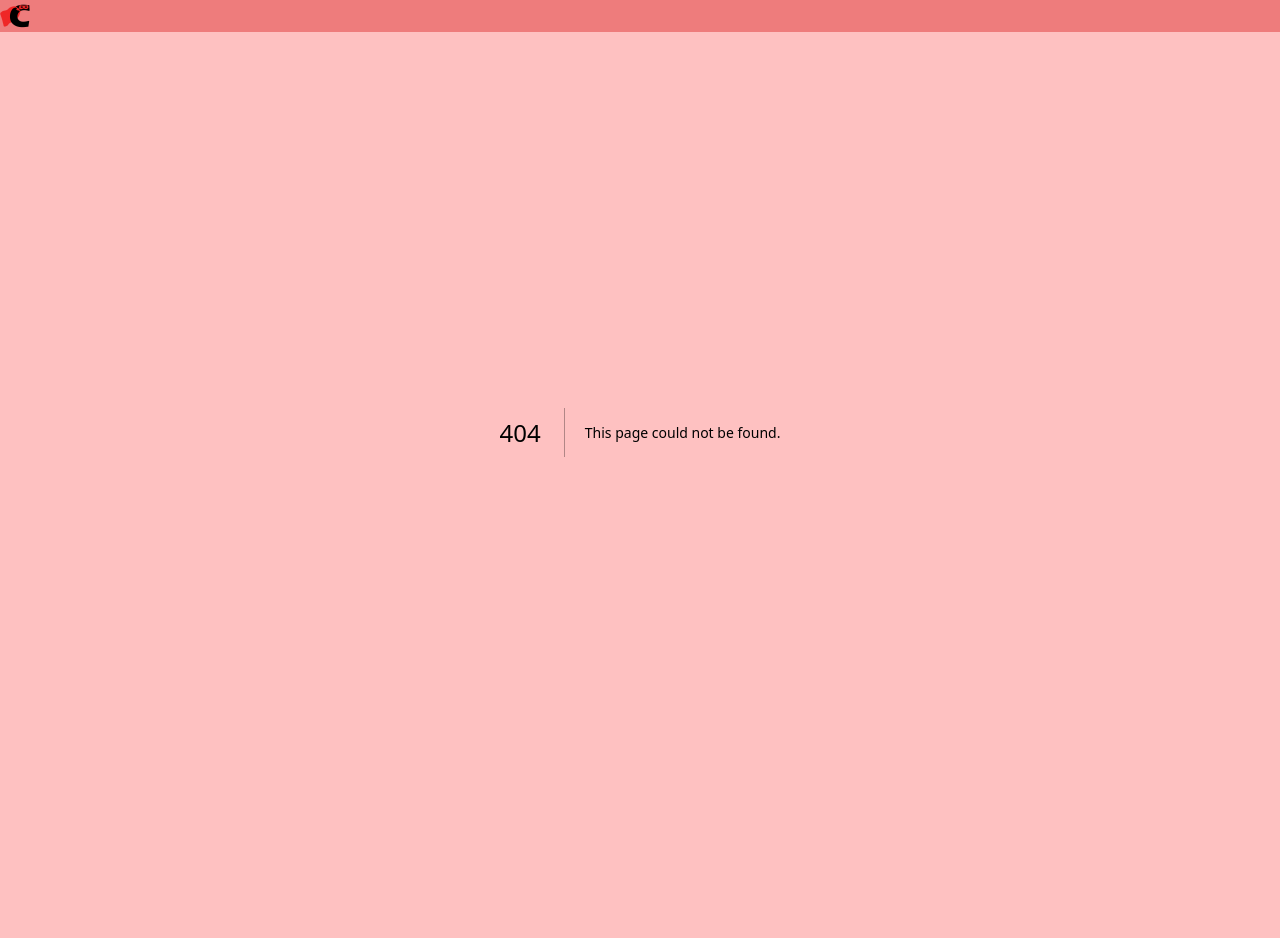
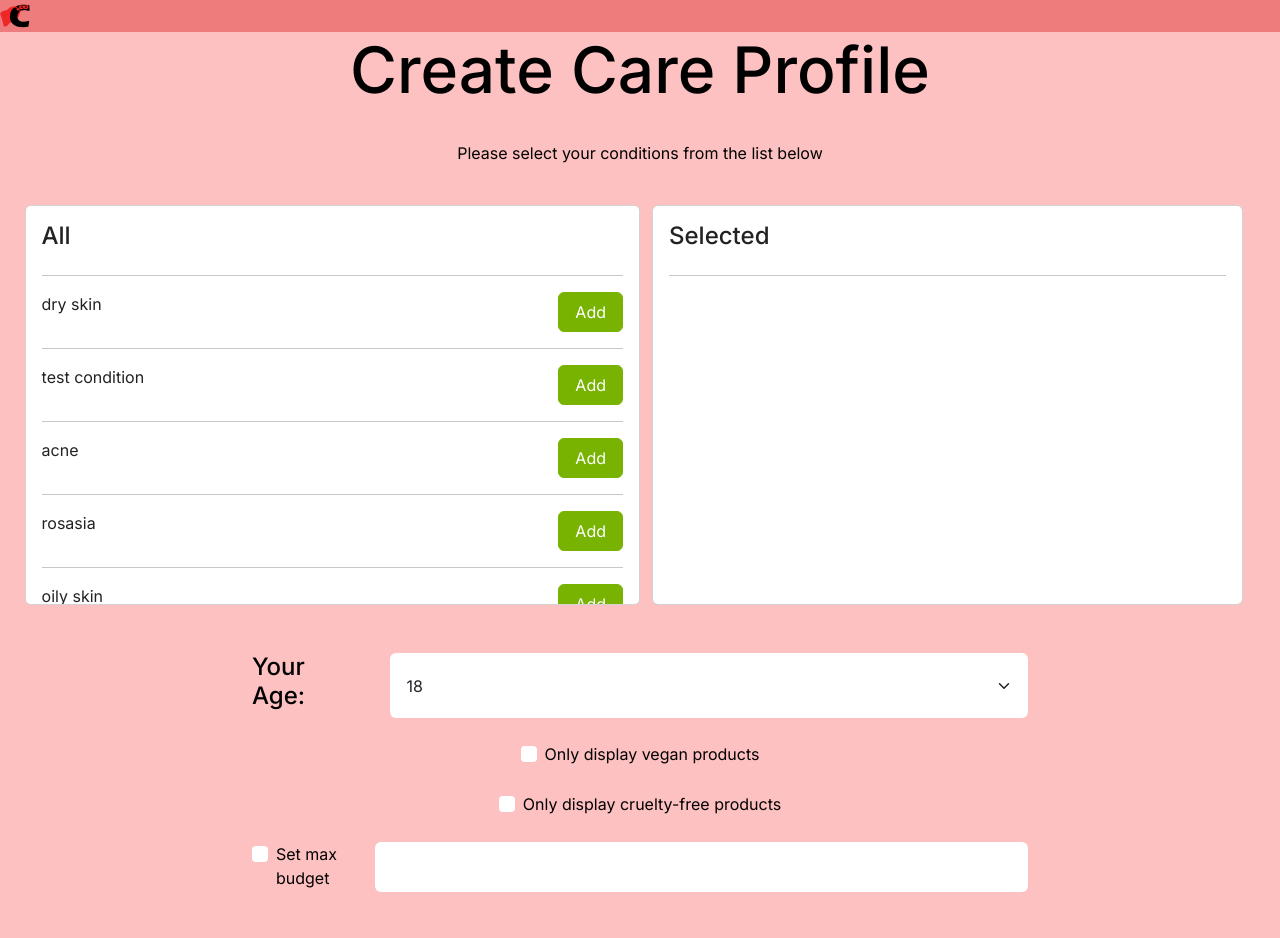
Before and after one commit to BradyRhora/PRJ666-Careo, a Next.js app: page /create-profile in a window 1280 px wide. Before the commit this address had no page. Shown: the top 938 px of the page. Before the commit the page ends 832 px from the top, so only its background shows below. Built offline with nearby package versions, Linux system fonts and the light colour scheme.

Commit message:
feat: create care profile

```diff
--- a/package.json
+++ b/package.json
@@ -10,7 +10,8 @@
   },
   "dependencies": {
     "bootstrap": "^5.3.2",
-    "next": "14.1.0",
+    "jotai": "^2.6.4",
+    "next": "^14.1.0",
     "react": "^18",
     "react-bootstrap": "^2.10.0",
     "react-dom": "^18"
--- /dev/null
+++ b/pages/create-profile.js
@@ -0,0 +1,182 @@
+import Head from "next/head";
+import { useState, useEffect } from "react";
+import {atom, useAtom} from 'jotai';
+import {Container, Col, Row, Card, Button, FormSelect, FormCheck, Form} from "react-bootstrap";
+import { Inter } from "next/font/google";
+import { conditionsAtom, profileAtom } from "@/store";
+
+const inter = Inter({ subsets: ["latin"] });
+
+// props.conditions must be an array of strings
+export default function CreateProfile(props) {
+  const [conditions, setConditions] = useAtom(conditionsAtom);
+  const [profile, setProfile] = useAtom(profileAtom);
+  const [listConditions, setListConditions] = useState([]);
+  const [selectedConditions, setSelectedConditions] = useState([]);
+  let age = 18;
+  let vegan = false;
+  let crueltyFree = false;
+  let budget = 100;
+  let budgetBool = false;
+
+  // Populate the list of conditions
+  // setListConditions(props.conditions);
+  useEffect(() => {
+    if (listConditions.length === 0 && selectedConditions.length === 0) {
+      setListConditions(conditions);
+    }
+  }, [listConditions, conditions, selectedConditions]);
+  //setListConditions(test_conditions);
+
+  // Array of JSX objects in the list of conditions view
+  let list = [];
+  for (let i = 0; i < listConditions.length; i++) {
+    list.push(
+      <div key={i}>
+        <span style={{display: "flex", justifyContent: "space-between"}}>
+          <p>{listConditions[i]}</p>
+          <Button variant="success" onClick={() => {addCondition(i)}}>Add</Button>
+        </span>
+        <hr />
+      </div>
+    );
+  }
+
+  // Array of JSX objects in the selected conditions view
+  let selected = [];
+  for (let i = 0; i < selectedConditions.length; i++) {
+    selected.push(
+      <div key={i}>
+        <span style={{display: "flex", justifyContent: "space-between"}}>
+          <p>{selectedConditions[i]}</p>
+          <Button variant="outline-danger" onClick={() => {removeCondition(i)}}>X</Button>
+        </span>
+        <hr />
+      </div>
+
+    );
+  }
+
+  let ages = [];
+  for (let i = 18; i < 120; i++) {
+    ages.push(<option key={i} value={i}>{i}</option>)
+  }
+
+  // // Renders the page whenever a condition is added or removed.
+  // useEffect(() => {
+  // },[listConditions]);
+
+  // Check for population of conditions
+  // if (!props.conditions) {
+  //   return (<p>Error loading conditions, please try refreshing the app.<br/> We are sorry for the inconvenience.</p>);
+  // }
+
+  // Add new condition to the list of selected conditions
+  function addCondition(conditionIndex) {
+    if (listConditions.length > 0) {
+      setSelectedConditions([listConditions[conditionIndex], ...selectedConditions]);
+      let newArr = Array.from(listConditions);
+      newArr.splice(conditionIndex, 1);
+      setListConditions(newArr);
+    }
+  }
+
+  // Remove a condition from the selected list
+  function removeCondition(conditionIndex) {
+    let newArr = Array.from(selectedConditions);
+    const con = selectedConditions[conditionIndex];
+    newArr.splice(conditionIndex, 1);
+    setSelectedConditions(newArr);
+    setListConditions([con, ...listConditions]);
+  }
+
+  function setBudget(val) {
+    budget = isNan(val) ? parseInt(val) : budget;
+  }
+
+  function formSubmit() {
+    let p = {};
+    p.conditions = selectedConditions;
+    p.age = age;
+    p.budget = budgetBool ? budget : -1;
+    p.vegan = vegan;
+    p.crueltyFree = crueltyFree;
+    console.log(JSON.stringify(p));
+  }
+
+  return (
+    <>
+      <Head>
+        <title>Create Care Profile</title>
+        <meta name="description" content="Your Self-Care Superhero" />
+        <meta name="viewport" content="width=device-width, initial-scale=1" />
+        <link rel="icon" href="/favicon.ico" />
+      </Head>
+      <main className={`${inter.className}`}>
+        <div style={{textAlign:"center"}} id="hero-text">
+          <h1>Create Care Profile</h1>
+          <br />
+          <p>Please select your conditions from the list below</p>
+        </div>
+        <br/>
+        <Container fluid style={{marginBottom:"5em"}}>
+          <Row style={{minHeight: "25em", maxHeight: "25em", marginLeft: "1%", marginRight: "1%"}}>
+            <Col className="mx-auto" style={{minHeight: "25em", maxHeight: "25em", maxWidth:"50em"}}>
+              <Row>
+                <Card text="light" className="overflow-auto" style={{minHeight: "25em", maxHeight: "25em", background: "#FFFFFF", padding: "1em"}}>
+                  <Card.Title>All</Card.Title>
+                  <hr></hr>
+                  {list}
+                </Card>
+              </Row>
+            </Col>
+            <Col className="mx-auto" style={{minHeight: "25em", maxHeight: "25em", maxWidth:"50em"}}>
+              <Card text="light" className="overflow-auto" style={{minHeight: "25em", maxHeight: "25em", background: "#FFFFFF", padding: "1em"}}>
+                <Card.Title>Selected</Card.Title>
+                <hr></hr>
+                {selected}
+              </Card>
+            </Col>
+          </Row>
+          <br /><br />
+          <Row className="mx-auto" style={{maxWidth: "50em"}}>
+            <span style={{display: "flex", justifyContent: "center"}}>
+              <h5 style={{marginRight: "2em"}}>Your Age: </h5>
+              <FormSelect onChange={(e) => age = e.currentTarget.value}>
+                {ages}
+              </FormSelect>
+            </span>
+          </Row>
+          <br />
+          <Row className="mx-auto" style={{maxWidth: "50em"}}>
+            <span style={{display: "flex", justifyContent: "center"}}>
+              <FormCheck label="Only display vegan products" onChange={() => vegan = !vegan}>
+              </FormCheck>
+            </span>
+          </Row>
+          <br />
+          <Row className="mx-auto" style={{maxWidth: "50em"}}>
+            <span style={{display: "flex", justifyContent: "center"}}>
+              <FormCheck label="Only display cruelty-free products" onChange={() => crueltyFree = !crueltyFree}>
+              </FormCheck>
+            </span>
+          </Row>
+          <br />
+          <Row className="mx-auto" style={{maxWidth: "50em"}}>
+            <span style={{display: "flex", justifyContent: "center"}}>
+              <FormCheck label="Set max budget" onChange={() => budgetBool = !budgetBool}>
+              </FormCheck>
+              <Form.Control type="number" onChange={(e) => setBudget(e.currentTarget.value)}>
+
+              </Form.Control>
+            </span>
+          </Row>
+          <br /><br />
+          <Row className="mx-auto" style={{maxWidth: "25em"}}>
+            <Button onClick={formSubmit}>Create</Button>
+          </Row>
+        </Container>
+      </main>
+    </>
+  );
+}
--- /dev/null
+++ b/store.js
@@ -0,0 +1,5 @@
+import {atom} from 'jotai';
+
+export const conditionsAtom = atom(['dry skin', 'test condition', 'acne', 'rosasia', 'oily skin', 'exzema', 'test2']);
+
+export const profileAtom = atom({});
```
Also changed, not shown: 1 other file (tests, documents, lock files or other folders).
